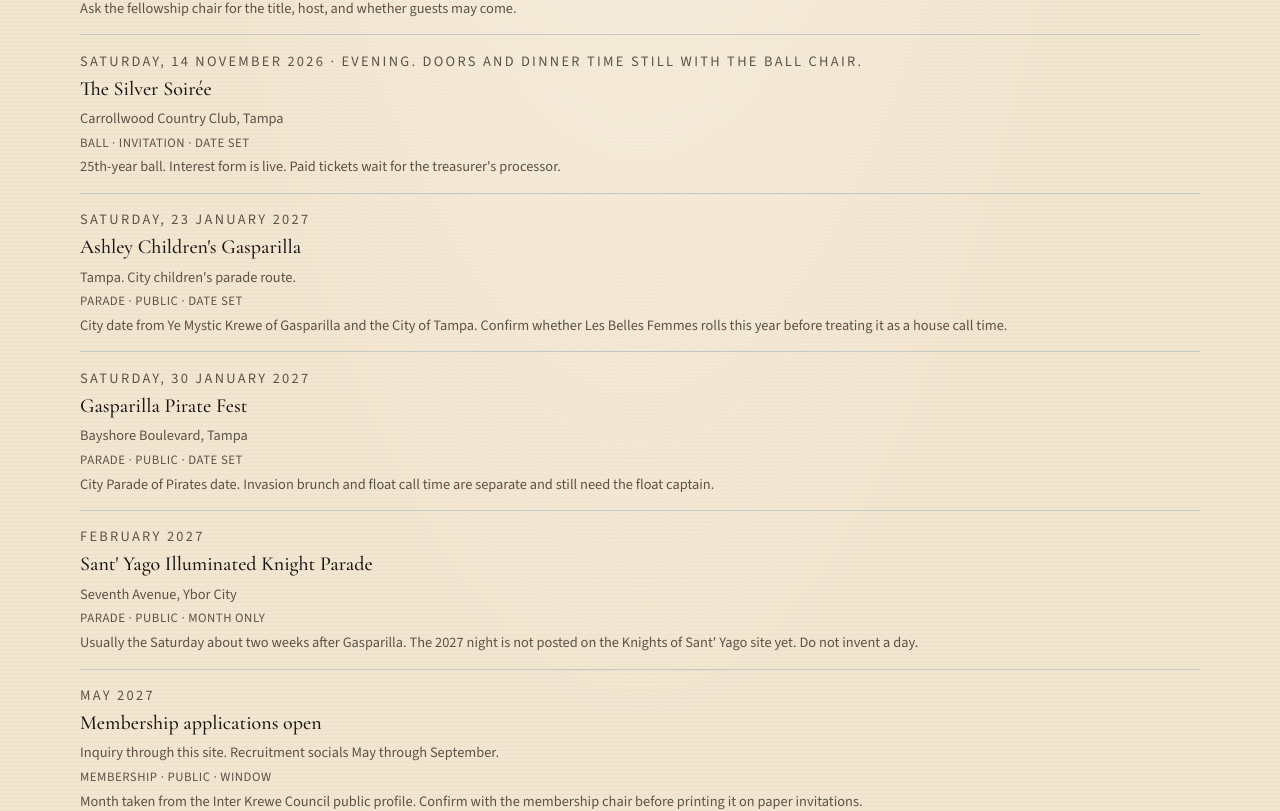
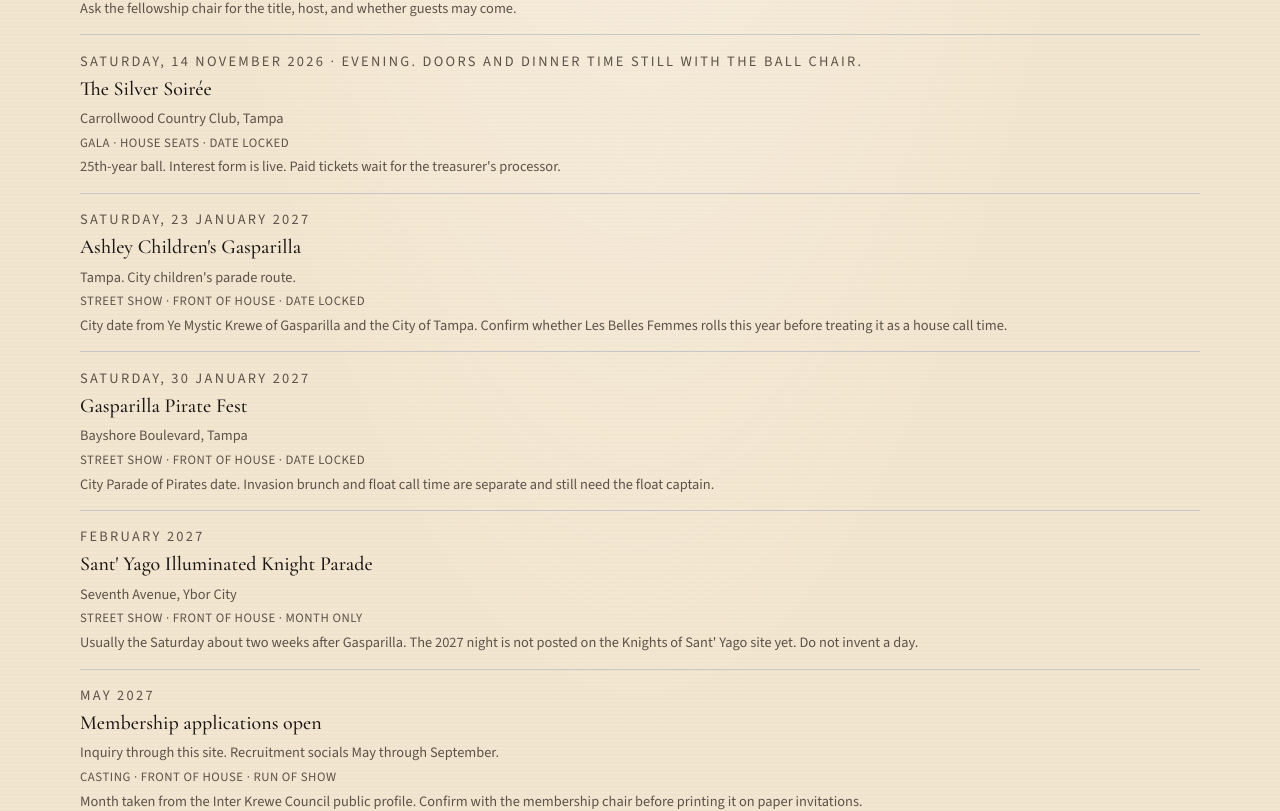
Before and after one commit to MissTully/krewe-les-belles-femmes-website, a React (Vite) app: page /calendar in a window 1280 px wide. Shown: the part 1171-1982 px from the top of the page. Built offline with nearby package versions, Linux system fonts and the light colour scheme.

Commit message:
Use house labels on playbill event rows

```diff
--- a/src/calendar.ts
+++ b/src/calendar.ts
@@ -88,21 +88,21 @@
 }
 
 export function kindLabel(kind: KreweEvent["kind"]): string {
-  if (kind === "ball") return "Ball";
-  if (kind === "parade") return "Parade";
-  if (kind === "social") return "Social";
-  if (kind === "service") return "Giving";
-  return "Membership";
+  if (kind === "ball") return "Gala";
+  if (kind === "parade") return "Street show";
+  if (kind === "social") return "Company night";
+  if (kind === "service") return "Benefit";
+  return "Casting";
 }
 
 export function audienceLabel(audience: KreweEvent["audience"]): string {
-  if (audience === "public") return "Public";
-  if (audience === "members") return "Members";
-  return "Invitation";
+  if (audience === "public") return "Front of house";
+  if (audience === "members") return "Company";
+  return "House seats";
 }
 
 export function certaintyLabel(certainty: KreweEvent["certainty"]): string {
-  if (certainty === "confirmed") return "Date set";
+  if (certainty === "confirmed") return "Date locked";
   if (certainty === "month") return "Month only";
-  return "Window";
+  return "Run of show";
 }
```
